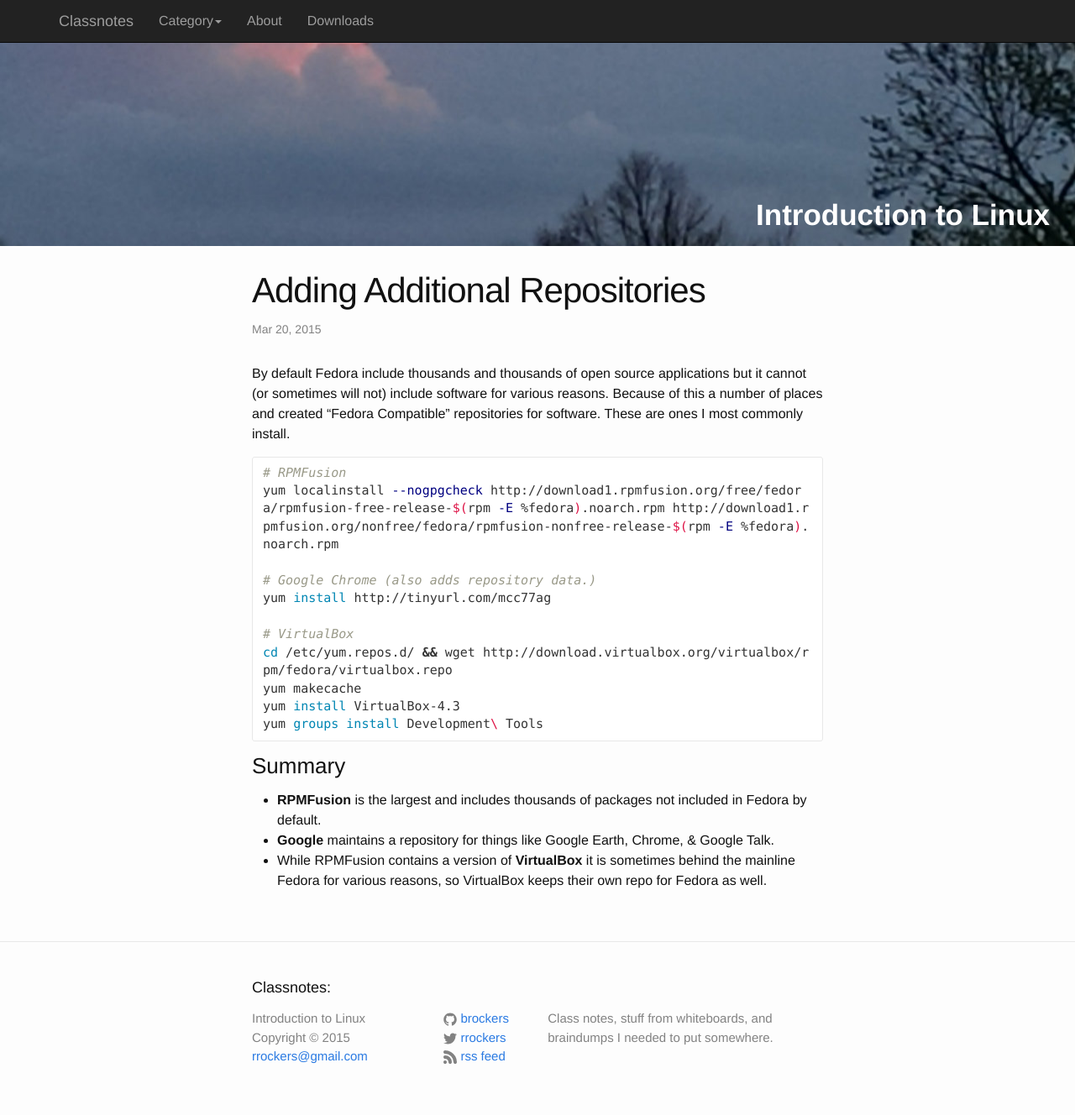
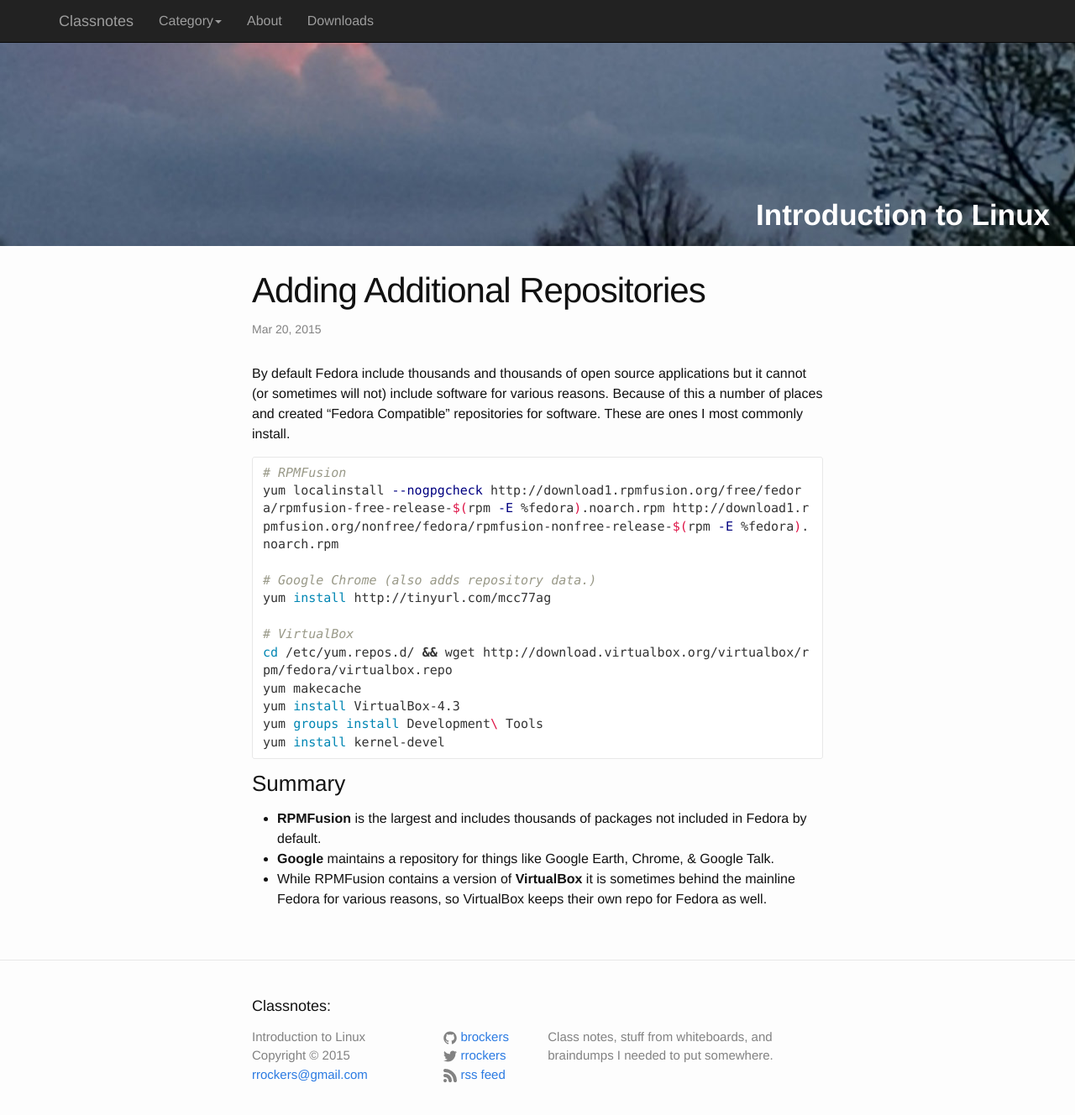
Before and after one commit to brockers/nt1430, a Jekyll site: the page built from _posts/2015-03-20-adding-additional-repos.md, in a window 1280 px wide and 1351 px high. Shown: the top 1328 px of the window at 84% size. Built offline with Jekyll 4.4.1, drawn with Linux system fonts in a browser that asks for light colours; Markdown is read by kramdown in place of the engine named in the settings.

Commit message:
Added kernel devel

````diff
--- a/_posts/2015-03-20-adding-additional-repos.md
+++ b/_posts/2015-03-20-adding-additional-repos.md
@@ -21,6 +21,7 @@ cd /etc/yum.repos.d/ && wget http://download.virtualbox.org/virtualbox/rpm/fedor
 yum makecache
 yum install VirtualBox-4.3
 yum groups install Development\ Tools
+yum install kernel-devel
 ```
 
 ### Summary
````
